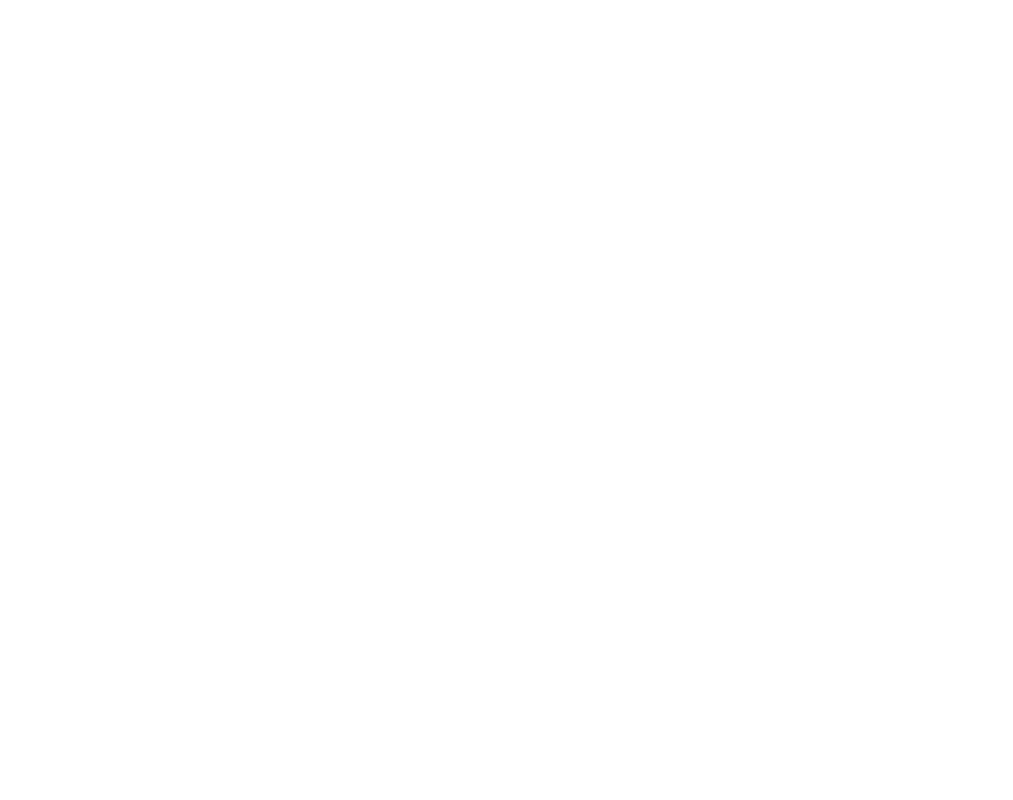
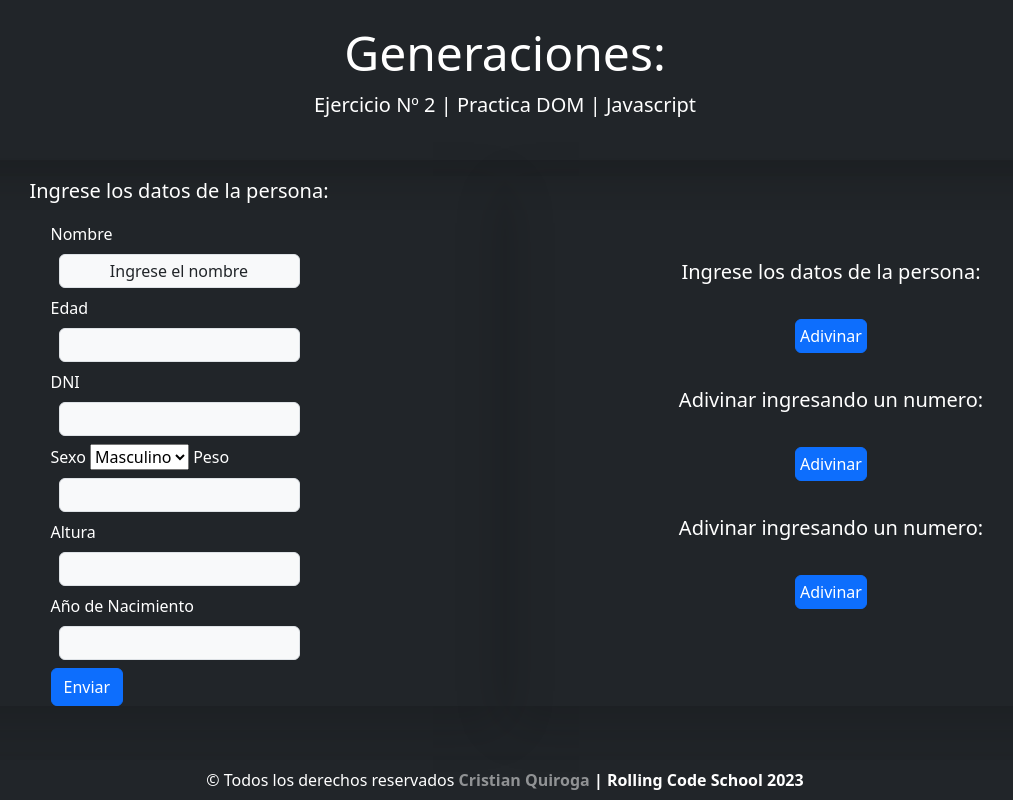
Before and after one commit to cristianq3/Practica-DOM-2, a plain HTML site: page Index.html in a window 1280 px wide. Shown: the whole page, without its empty margins (135-1148 px from the left). Drawn offline with nearby package versions, Linux system fonts and the light colour scheme.

Commit message:
Se realiza primera maquetacion con boostrap y css

```diff
--- a/Index.html
+++ b/Index.html
@@ -1,12 +1,128 @@
 <!DOCTYPE html>
-<html lang="en">
-<head>
-  <meta charset="UTF-8">
-  <meta http-equiv="X-UA-Compatible" content="IE=edge">
-  <meta name="viewport" content="width=device-width, initial-scale=1.0">
-  <title>Document</title>
-</head>
-<body>
+<html lang="es">
+  <head>
+    <meta charset="UTF-8" />
+    <meta http-equiv="X-UA-Compatible" content="IE=edge" />
+    <meta name="viewport" content="width=device-width, initial-scale=1.0" />
+    <link
+      href="https://cdn.jsdelivr.net/npm/bootstrap@5.3.0-alpha3/dist/css/bootstrap.min.css"
+      rel="stylesheet"
+      integrity="sha384-KK94CHFLLe+nY2dmCWGMq91rCGa5gtU4mk92HdvYe+M/SXH301p5ILy+dN9+nJOZ"
+      crossorigin="anonymous"
+    />
+    <link rel="stylesheet" href="/css/style.css" />
 
-</body>
+    <title>Ejercicio 1 Javascript DOM: Números mágicos</title>
+  </head>
+  <body class="text-white bg bg-dark">
+    <header
+      class="p-4 text-center shadow-lg d-flex justify-content-center flex-column align-items-center flex-wrap"
+    >
+      <h1 class="display-5">Generaciones:</h1>
+      <p class="lead">Ejercicio Nº 2 | Practica DOM | Javascript</p>
+    </header>
+    <main>
+      <section class="row">
+        <div
+          class="container d-flex justify-content-center align-items-center flex-column mt-3 col col-md-6 shadow-lg"
+        >
+          <p class="lead">Ingrese los datos de la persona:</p>
+          <form action="" class="">
+            <label for="nombre">Nombre</label>
+            <input
+              type="text"
+              id="nombre"
+              class="input-group-text p-1 m-2"
+              required
+              value="Ingrese el nombre"
+            />
+            <label for="edad">Edad</label>
+            <input
+              type="number"
+              id="edad"
+              class="input-group-text p-1 m-2"
+              required
+              value="Ingrese la edad"
+            />
+            <label for="DNI">DNI</label>
+            <input
+              type="number"
+              id="DNI"
+              class="input-group-text p-1 m-2"
+              required
+              value="Ingrese el DNI"
+            />
+
+            <label for="sexo">Sexo</label>
+            <select name="sexo" id="sexo">
+              <option value="masculino">Masculino</option>
+              <option value="femenino">Femenino</option>
+              <option value="otro">Otro</option>
+            </select>
+
+            <label for="peso">Peso</label>
+            <input
+              type="number"
+              id="peso"
+              class="input-group-text p-1 m-2"
+              required
+              value="Ingrese el peso en Kg"
+            />
+
+            <label for="altura">Altura</label>
+            <input
+              type="number"
+              id="altura"
+              class="input-group-text p-1 m-2"
+              required
+              value="Ingrese la altura en cm"
+            />
+            <label for="anioNac">Año de Nacimiento</label>
+            <input
+              type="number"
+              id="anioNac"
+              class="input-group-text p-1 m-2"
+              required
+              value="Ingrese la altura en cm"
+            />
+
+            <button type="submit" class="btn btn-primary">Enviar</button>
+          </form>
+        </div>
+        <div
+          class="container d-flex justify-content-center align-items-center flex-column mt-3 col col-md-6 shadow-lg"
+        >
+          <p class="lead">Ingrese los datos de la persona:</p>
+
+          <button class="btn btn-primary m-3 p-1">Adivinar</button>
+
+          <p class="lead mt-3">Adivinar ingresando un numero:</p>
+
+          <button class="btn btn-primary m-3 p-1">Adivinar</button>
+
+          <p class="lead mt-3">Adivinar ingresando un numero:</p>
+
+          <button class="btn btn-primary m-3 p-1">Adivinar</button>
+        </div>
+      </section>
+    </main>
+    <footer class="text-center p-2 shadow-lg">
+      &copy; Todos los derechos reservados
+      <b>
+        <a
+          href="https://github.com/cristianq3/"
+          target="_blank"
+          class="text-white-50 text-decoration-none"
+          >Cristian Quiroga</a
+        >
+        | Rolling Code School 2023
+      </b>
+    </footer>
+    <script
+      src="https://cdn.jsdelivr.net/npm/bootstrap@5.3.0-alpha3/dist/js/bootstrap.bundle.min.js"
+      integrity="sha384-ENjdO4Dr2bkBIFxQpeoTz1HIcje39Wm4jDKdf19U8gI4ddQ3GYNS7NTKfAdVQSZe"
+      crossorigin="anonymous"
+    ></script>
+    <script src="/js/app.js"></script>
+  </body>
 </html>
```
